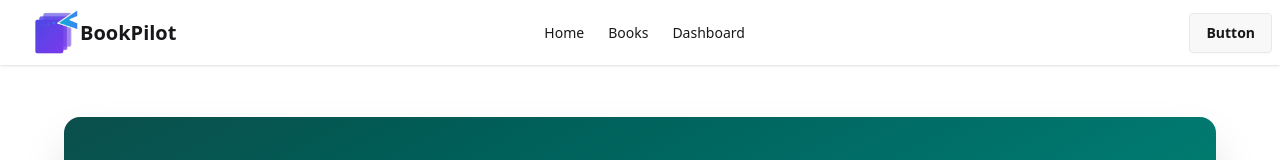
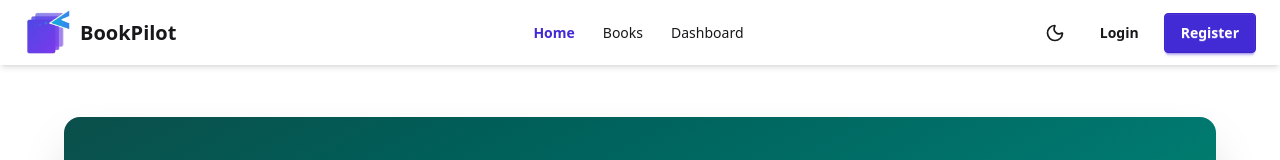
Before and after one commit to Fahim20223/bookpilot-client, a React (Vite) app: page / in a window 1280 px wide. Shown: the top 160 px of the page. Built offline with nearby package versions, Linux system fonts and the light colour scheme; no server answers.

Commit message:
added register.jsx functions

```diff
--- a/package.json
+++ b/package.json
@@ -11,6 +11,7 @@
   },
   "dependencies": {
     "@tailwindcss/vite": "^4.1.17",
+    "axios": "^1.13.2",
     "firebase": "^12.6.0",
     "framer-motion": "^12.23.25",
     "leaflet": "^1.9.4",
--- a/src/Auth/Login/Login.jsx
+++ b/src/Auth/Login/Login.jsx
@@ -1,6 +1,7 @@
 import React from "react";
 import { useForm } from "react-hook-form";
 import { FcGoogle } from "react-icons/fc";
+import { Link } from "react-router";
 
 const Login = () => {
   const {
@@ -66,10 +67,7 @@ const Login = () => {
 
           <p className="text-center mt-3">
             New to our website?{" "}
-            <Link
-              href="/pages/register"
-              className="text-blue-500 hover:text-blue-800"
-            >
+            <Link to="/register" className="text-blue-500 hover:text-blue-800">
               Register
             </Link>
           </p>
--- a/src/Components/BookAlerttUI/BookAlertUI.jsx
+++ b/src/Components/BookAlerttUI/BookAlertUI.jsx
@@ -100,8 +100,8 @@ const BookAlertUI = () => {
   };
 
   return (
-    <div className="max-w-7xl mx-auto">
-      <div className="min-h-screen bg-gradient-to-br from-orange-50 via-amber-50 to-yellow-50 p-4 sm:p-6 lg:p-8">
+    <div className="max-w-7xl mx-auto pb-8">
+      <div className="bg-linear-to-br from-orange-50 via-amber-50 to-yellow-50 p-4 sm:p-6 lg:p-8 rounded-xl">
         <div className="max-w-7xl mx-auto">
           <div className="grid lg:grid-cols-2 gap-8 lg:gap-12 items-center">
             {/* Left Content Section */}
--- a/src/Components/NavBar/NavBar.jsx
+++ b/src/Components/NavBar/NavBar.jsx
@@ -1,25 +1,69 @@
-import React from "react";
+import React, { useState, useEffect } from "react";
 import { NavLink } from "react-router";
+import { Moon, Sun } from "lucide-react";
 import logo from "../../assets/logo.png";
+import useAuth from "../../hooks/useAuth";
 
 const NavBar = () => {
+  const [theme, setTheme] = useState("light");
+
+  // Get user from auth context
+  const { user, logOut } = useAuth();
+  const isLoggedIn = !!user;
+
+  useEffect(() => {
+    // Get theme from localStorage
+    const savedTheme = localStorage.getItem("theme") || "light";
+    setTheme(savedTheme);
+    document.documentElement.setAttribute("data-theme", savedTheme);
+  }, []);
+
+  const toggleTheme = () => {
+    const newTheme = theme === "light" ? "dark" : "light";
+    setTheme(newTheme);
+    localStorage.setItem("theme", newTheme);
+    document.documentElement.setAttribute("data-theme", newTheme);
+  };
+
   const links = (
     <>
       <li>
-        <NavLink to={"/"}>Home</NavLink>
+        <NavLink
+          to="/"
+          className={({ isActive }) =>
+            isActive ? "font-semibold text-primary" : ""
+          }
+        >
+          Home
+        </NavLink>
       </li>
       <li>
-        <NavLink>Books</NavLink>
+        <NavLink
+          to="/books"
+          className={({ isActive }) =>
+            isActive ? "font-semibold text-primary" : ""
+          }
+        >
+          Books
+        </NavLink>
       </li>
       <li>
-        <NavLink>Dashboard</NavLink>
+        <NavLink
+          to="/dashboard"
+          className={({ isActive }) =>
+            isActive ? "font-semibold text-primary" : ""
+          }
+        >
+          Dashboard
+        </NavLink>
       </li>
     </>
   );
 
   return (
-    <div className="navbar bg-base-100 shadow-sm sticky top-0 z-50">
-      <div className="navbar-start px-6">
+    <div className="navbar bg-base-100 shadow-md sticky top-0 z-50 backdrop-blur-sm bg-base-100/95">
+      <div className="navbar-start">
+        {/* Mobile Hamburger Menu */}
         <div className="dropdown">
           <div tabIndex={0} role="button" className="btn btn-ghost lg:hidden">
             <svg
@@ -29,32 +73,102 @@ const NavBar = () => {
               viewBox="0 0 24 24"
               stroke="currentColor"
             >
-              {" "}
               <path
                 strokeLinecap="round"
                 strokeLinejoin="round"
                 strokeWidth="2"
                 d="M4 6h16M4 12h8m-8 6h16"
-              />{" "}
+              />
             </svg>
           </div>
           <ul
-            tabIndex="-1"
-            className="menu menu-sm dropdown-content bg-base-100 rounded-box z-1 mt-3 w-52 p-2 shadow"
+            tabIndex={0}
+            className="menu menu-sm dropdown-content bg-base-100 rounded-box z-[1] mt-3 w-52 p-2 shadow-lg"
           >
             {links}
           </ul>
         </div>
-        <a className=" text-xl flex items-center cursor-pointer">
-          <img className="w-12 h-12" src={logo} alt="" />
-          <span className="font-bold">BookPilot</span>
-        </a>
+
+        {/* Logo */}
+        <NavLink to="/" className="flex items-center gap-2 ml-2 lg:ml-4">
+          <img
+            className="w-10 h-10 sm:w-12 sm:h-12"
+            src={logo}
+            alt="BookPilot Logo"
+          />
+          <span className="font-bold text-lg sm:text-xl hidden sm:inline">
+            BookPilot
+          </span>
+        </NavLink>
       </div>
+
+      {/* Desktop Menu */}
       <div className="navbar-center hidden lg:flex">
-        <ul className="menu menu-horizontal px-1">{links}</ul>
+        <ul className="menu menu-horizontal px-1 gap-1">{links}</ul>
       </div>
-      <div className="navbar-end">
-        <a className="btn">Button</a>
+
+      {/* Right Side Actions */}
+      <div className="navbar-end gap-2 pr-2 sm:pr-4">
+        {/* Theme Toggle */}
+        <button
+          onClick={toggleTheme}
+          className="btn btn-ghost btn-circle"
+          aria-label="Toggle theme"
+        >
+          {theme === "light" ? (
+            <Moon className="w-5 h-5" />
+          ) : (
+            <Sun className="w-5 h-5" />
+          )}
+        </button>
+
+        {/* Conditional Rendering: Login/Register OR User Profile */}
+        {isLoggedIn ? (
+          // User Profile Picture with Logout Dropdown
+          <div className="dropdown dropdown-end">
+            <div
+              tabIndex={0}
+              role="button"
+              className="btn btn-ghost btn-circle avatar"
+            >
+              <div className="w-9 sm:w-10 rounded-full ring ring-primary ring-offset-base-100 ring-offset-2">
+                <img
+                  src={user?.photoURL || "https://i.pravatar.cc/150?img=12"}
+                  alt={user?.displayName || "User"}
+                />
+              </div>
+            </div>
+            <ul
+              tabIndex={0}
+              className="menu menu-sm dropdown-content bg-base-100 rounded-box z-[1] mt-3 w-40 p-2 shadow-lg"
+            >
+              <li>
+                <a
+                  onClick={() => logOut()}
+                  className="text-error font-semibold"
+                >
+                  Logout
+                </a>
+              </li>
+            </ul>
+          </div>
+        ) : (
+          // Login/Register Buttons
+          <div className="flex gap-1 sm:gap-2">
+            <NavLink
+              to="/login"
+              className="btn btn-ghost btn-sm sm:btn-md text-xs sm:text-sm"
+            >
+              Login
+            </NavLink>
+            <NavLink
+              to="/register"
+              className="btn btn-primary btn-sm sm:btn-md text-white text-xs sm:text-sm"
+            >
+              Register
+            </NavLink>
+          </div>
+        )}
       </div>
     </div>
   );
--- a/src/Components/NewsletterSubscription/NewsletterSubscription.jsx
+++ b/src/Components/NewsletterSubscription/NewsletterSubscription.jsx
@@ -17,7 +17,7 @@ const NewsletterSubscription = () => {
   };
 
   return (
-    <div className="bg-gradient-to-br from-slate-100 via-purple-50 to-indigo-100 flex items-center justify-center p-4">
+    <div className="pb-7 flex items-center justify-center p-4">
       <motion.div
         initial={{ opacity: 0, y: 20 }}
         animate={{ opacity: 1, y: 0 }}
--- a/src/Firebase/Firebase.config.js
+++ b/src/Firebase/Firebase.config.js
@@ -10,12 +10,12 @@ import { getAuth } from "firebase/auth";
 
 // Your web app's Firebase configuration
 const firebaseConfig = {
-  apiKey: "AIzaSyCy4O6l6KT-3oS1SS03qMw7HHSyuRhnFKw",
-  authDomain: "book-pilot-2c633.firebaseapp.com",
-  projectId: "book-pilot-2c633",
-  storageBucket: "book-pilot-2c633.firebasestorage.app",
-  messagingSenderId: "105675668342",
-  appId: "1:105675668342:web:099a9c96dcdc5b7e5f1857",
+  apiKey: import.meta.env.VITE_FIREBASE_API_KEY,
+  authDomain: import.meta.env.VITE_FIREBASE_AUTH_DOMAIN,
+  projectId: import.meta.env.VITE_FIREBASE_PROJECT_ID,
+  storageBucket: import.meta.env.VITE_FIREBASE_STORAGE_BUCKET,
+  messagingSenderId: import.meta.env.VITE_FIREBASE_MESSAGING_SENDER_ID,
+  appId: import.meta.env.VITE_FIREBASE_APP_ID,
 };
 
 // Initialize Firebase
--- /dev/null
+++ b/src/hooks/useAuth.jsx
@@ -0,0 +1,10 @@
+import React, { use } from "react";
+import { AuthContext } from "../Context/AuthContext";
+// import { AuthContext } from "../Context/AuthContext/AuthContext";
+
+const useAuth = () => {
+  const authInfo = use(AuthContext);
+  return authInfo;
+};
+
+export default useAuth;
--- /dev/null
+++ b/tailwind.config.js
@@ -0,0 +1,15 @@
+/** @type {import('tailwindcss').Config} */
+export default {
+  content: ["./index.html", "./src/**/*.{js,ts,jsx,tsx}"],
+  theme: {
+    extend: {},
+  },
+  plugins: [],
+  daisyui: {
+    themes: ["light", "dark"], // DaisyUI themes
+    darkTheme: "dark", // name of one of the included themes for dark mode
+    base: true, // applies background color and foreground color for root element by default
+    styled: true, // include daisyUI colors and design decisions for all components
+    utils: true, // adds responsive and modifier utility classes
+  },
+};
```
Also changed, not shown: src/Auth/Register/Register.jsx (+67 -11 lines), src/Routes/Routes.jsx (+4 -4 lines), 1 other file (tests, documents, lock files or other folders).
